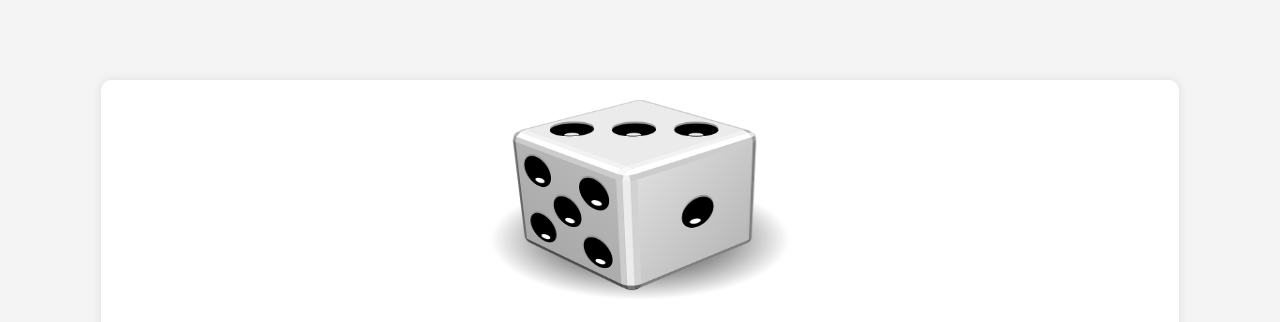
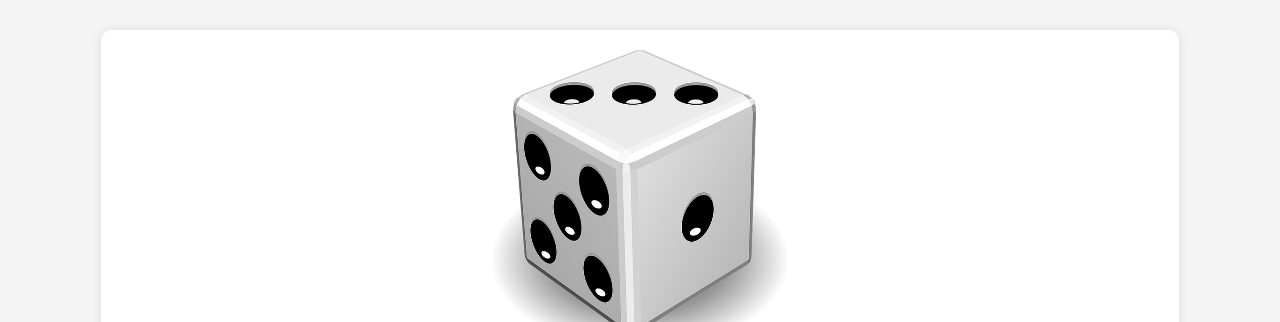
Before and after one commit to Sehis/Web_Programming, a plain HTML site: page diceGame/game.html in a window 1280 px wide. Shown: the part 127-449 px from the top of the page. Drawn offline with Linux system fonts and the light colour scheme.

Commit message:
modified:   diceGame/game.html

```diff
--- a/diceGame/game.html
+++ b/diceGame/game.html
@@ -8,7 +8,7 @@
 </head>
 <body>
     <div class="container">
-        <img src="res/dice.webp" style="width: 300px; height: 200px;"/>
+        <img src="res/dice.webp" style="width: 300px; height: 300px;"/>
         <h1>주사위 굴리기</h1>
         <label>최댓값:</label>
         <input type="number" id="maxValue" min="1" value="6">
```
